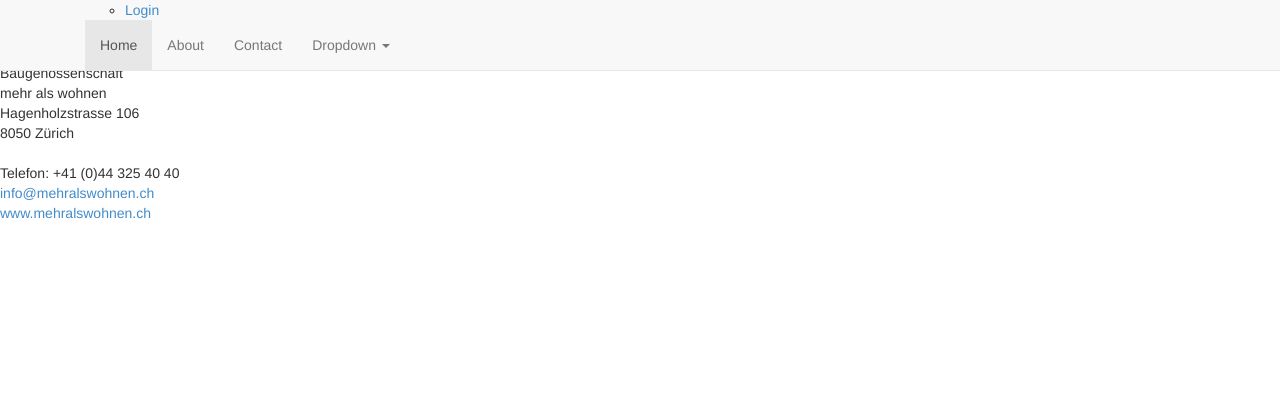
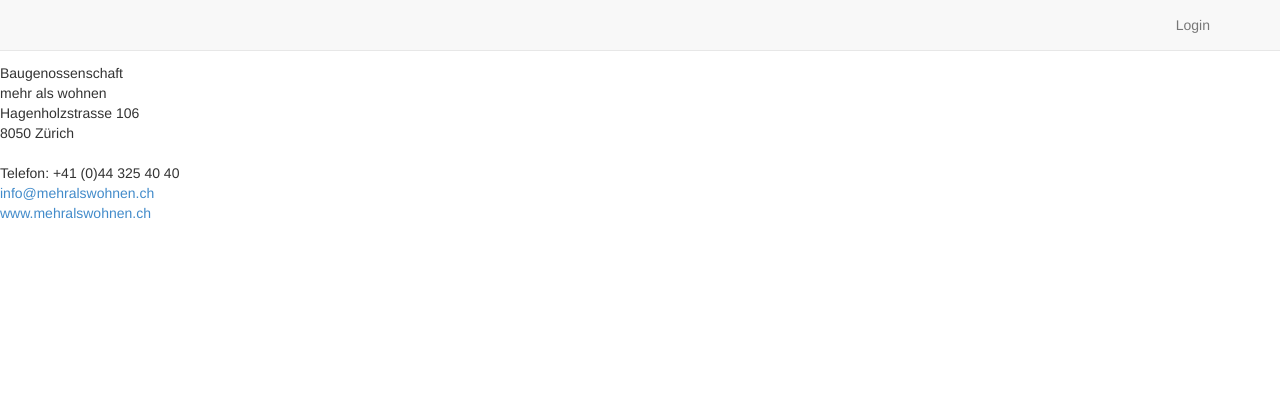
Before and after one commit to Cloudxtreme/hostmanager, a CodeIgniter app: page /index.php/contact/index in a window 1280 px wide. Shown: the top 420 px of the page. Run offline with CodeIgniter, Linux system fonts and the light colour scheme; some libraries are stand-ins or nearby versions.

Commit message:
clean up

```diff
--- a/application/libraries/MyMenu.php
+++ b/application/libraries/MyMenu.php
@@ -9,15 +9,15 @@ class MyMenu{
 
         /* $navigation_array ('ID','Name,'Geschuetzt (
             0=beides,
-            1=haushalt,
-            2=personendaten,
+            1=,
+            2=,
             3=redakteur,
-            4=Admins)')
+            4=Admin)')
         */
         $navigation_array    = array();
-        $navigation_array[] = array('home','Einf&uuml;hrung',0);
+        $navigation_array[] = array('home','Dashboard',0);
         //$navigation_array[] = array('contact','Kontakt',0);
-        $navigation_array[] = array('user','Benutzer',4);
+        $navigation_array[] = array('user','Benutzerverwaltung',4);
 
         $obj =& get_instance();
         $obj->load->helper('url');
@@ -25,9 +25,9 @@ class MyMenu{
 	    // get the current controller
         $controller = $obj->router->fetch_class();
 
-        $menu  = "\n        <ul class='navMain'>\n";
+        $menu  = "\n        <ul class='nav navbar-nav'>\n";
         foreach ( $navigation_array as $key => $value ) {
-            $class = ( $controller == strtolower($value[1]) ? 'active' : 'inactive' );
+            $class = ( $controller == strtolower($value[1]) ? 'active' : '' );
             if ( $value[2] == 0 ||
                ( $value[2] == 1 && $_SESSION['user']['loginLevel'] < 1 ) ||
                ( $value[2] == 2 && $_SESSION['user']['loginLevel'] > 0 ) ||
@@ -46,14 +46,14 @@ class MyMenu{
         $menu .= "        </ul>\n      ";
 
         // login
-        $menu .= "\n        <ul class='navLogin'>\n";
+        $menu .= "\n        <ul class='nav navbar-nav navbar-right'>\n";
         if ( $_SESSION['user']['loginLevel'] < 1 ) {
-            $class = ( $controller == strtolower('login') ? 'active' : 'inactive' );
+            $class = ( $controller == strtolower('login') ? 'active' : '' );
             $menu .= "          <li>";
             $menu .= anchor('login','Login',"class='$class'");
             $menu .= "</li>"."\n";
         } else {
-            $class = ( $controller == strtolower('logout') ? 'active' : 'inactive' );
+            $class = ( $controller == strtolower('logout') ? 'active' : '' );
             $menu .= "          <li>";
             $menu .= anchor('logout','Logout',"class='$class'");
             $menu .= "</li>"."\n";
--- a/application/views/main_template.php
+++ b/application/views/main_template.php
@@ -42,25 +42,7 @@
             <a class="navbar-brand" href="#<?=base_url()?>"><?=$headerTitle?></a>
           </div>
           <div class="collapse navbar-collapse">
-            <ul class="nav navbar-nav"><?=$navigation?>
-
-              <li class="active"><a href="#">Home</a></li>
-              <li><a href="#about">About</a></li>
-              <li><a href="#contact">Contact</a></li>
-              <li class="dropdown">
-                <a href="#" class="dropdown-toggle" data-toggle="dropdown">Dropdown <b class="caret"></b></a>
-                <ul class="dropdown-menu">
-                  <li><a href="#">Action</a></li>
-                  <li><a href="#">Another action</a></li>
-                  <li><a href="#">Something else here</a></li>
-                  <li class="divider"></li>
-                  <li class="dropdown-header">Nav header</li>
-                  <li><a href="#">Separated link</a></li>
-                  <li><a href="#">One more separated link</a></li>
-                </ul>
-              </li>
-
-            </ul>
+            <?=$navigation?>
           </div><!--/.nav-collapse -->
         </div>
       </div>
```
